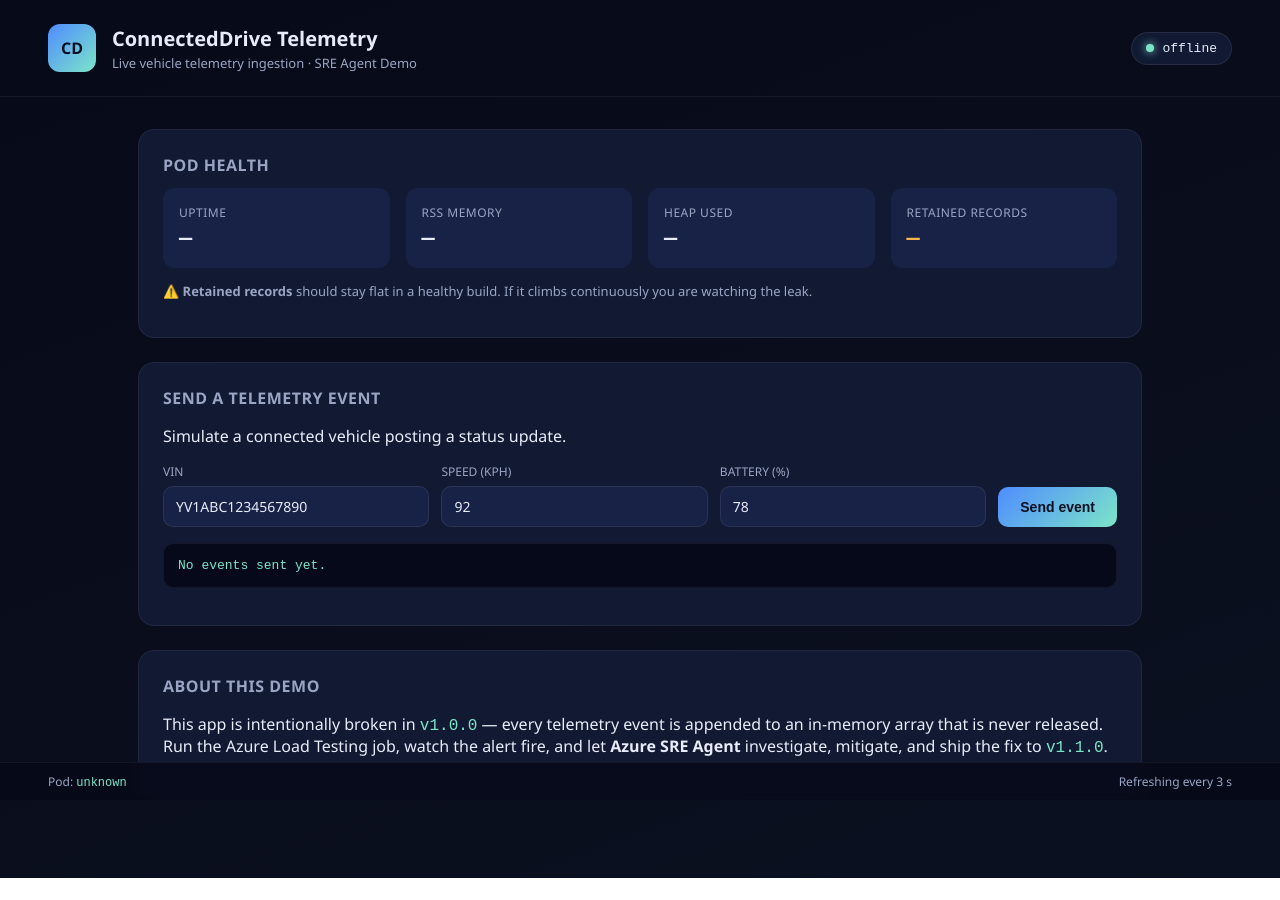
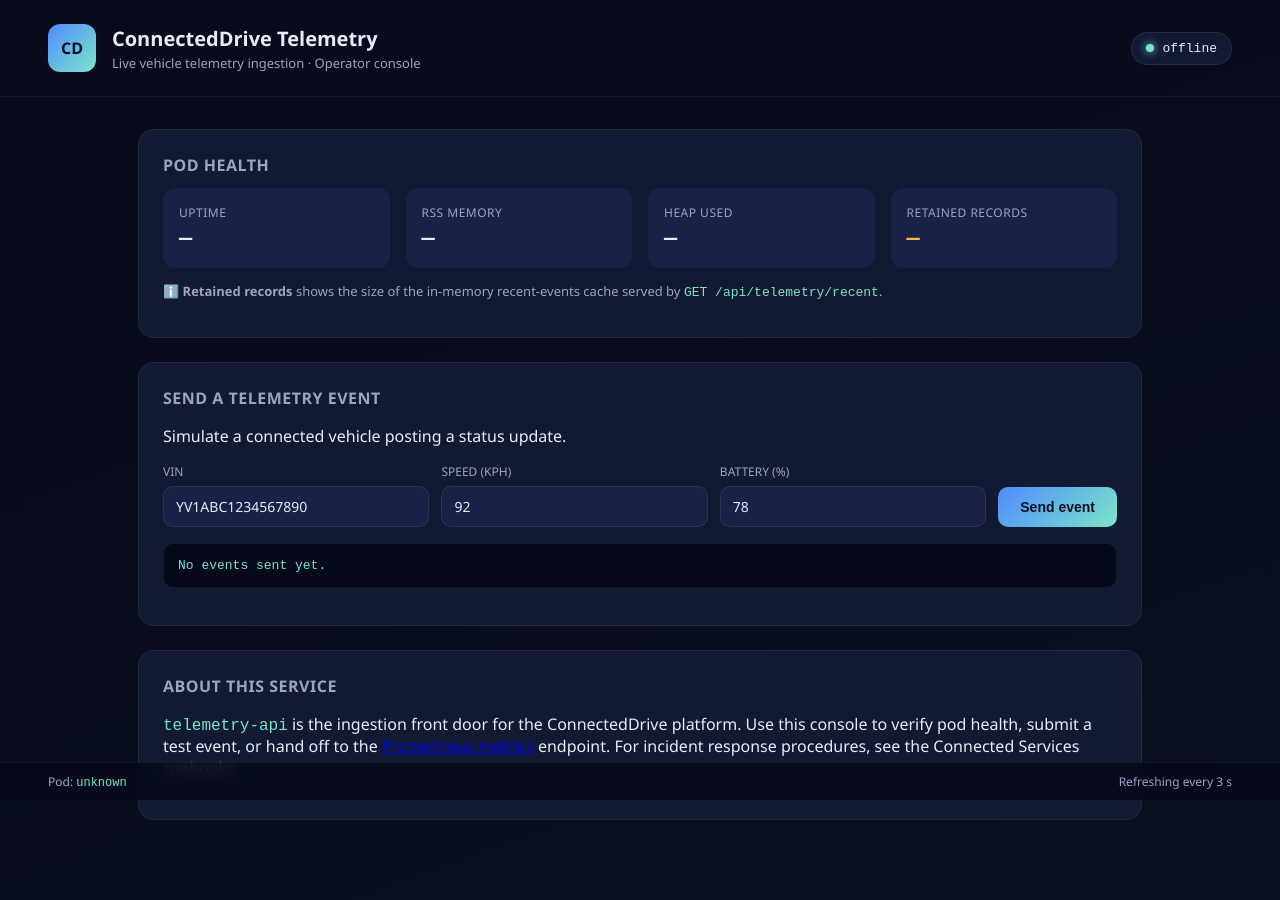
Before and after one commit to abengtss-max/sre-demo-app, a website: page public/index.html in a window 1280 px wide. Before the commit the page ends 878 px from the top, so only its background shows below. Drawn offline with Linux system fonts and the light colour scheme; no server answers.

Commit message:
Production-style README, dashboard copy, and source comments

```diff
--- a/public/index.html
+++ b/public/index.html
@@ -3,7 +3,7 @@
 <head>
   <meta charset="utf-8" />
   <meta name="viewport" content="width=device-width,initial-scale=1" />
-  <title>ConnectedDrive Telemetry · SRE Demo</title>
+    <title>ConnectedDrive Telemetry · Operator Console</title>
   <link rel="stylesheet" href="/styles.css" />
 </head>
 <body>
@@ -12,7 +12,7 @@
       <div class="logo">CD</div>
       <div>
         <h1>ConnectedDrive Telemetry</h1>
-        <p class="subtitle">Live vehicle telemetry ingestion · SRE Agent Demo</p>
+        <p class="subtitle">Live vehicle telemetry ingestion · Operator console</p>
       </div>
     </div>
     <div class="version-pill">
@@ -30,7 +30,7 @@
         <div class="stat"><span class="label">Heap used</span><span id="heap" class="value">—</span></div>
         <div class="stat warn"><span class="label">Retained records</span><span id="retained" class="value">—</span></div>
       </div>
-      <p class="hint">⚠️ <strong>Retained records</strong> should stay flat in a healthy build. If it climbs continuously you are watching the leak.</p>
+      <p class="hint">ℹ️ <strong>Retained records</strong> shows the size of the in-memory recent-events cache served by <code>GET /api/telemetry/recent</code>.</p>
     </section>
 
     <section class="card">
@@ -46,12 +46,13 @@
     </section>
 
     <section class="card">
-      <h2>About this demo</h2>
+      <h2>About this service</h2>
       <p>
-        This app is intentionally broken in <code>v1.0.0</code> — every telemetry event
-        is appended to an in-memory array that is never released. Run the Azure Load
-        Testing job, watch the alert fire, and let <strong>Azure SRE Agent</strong>
-        investigate, mitigate, and ship the fix to <code>v1.1.0</code>.
+        <code>telemetry-api</code> is the ingestion front door for the
+        ConnectedDrive platform. Use this console to verify pod health,
+        submit a test event, or hand off to the
+        <a href="/metrics">Prometheus metrics</a> endpoint. For incident
+        response procedures, see the Connected Services runbooks.
       </p>
     </section>
   </main>
```
Also changed, not shown: server.js (+9 -13 lines), README.md.
